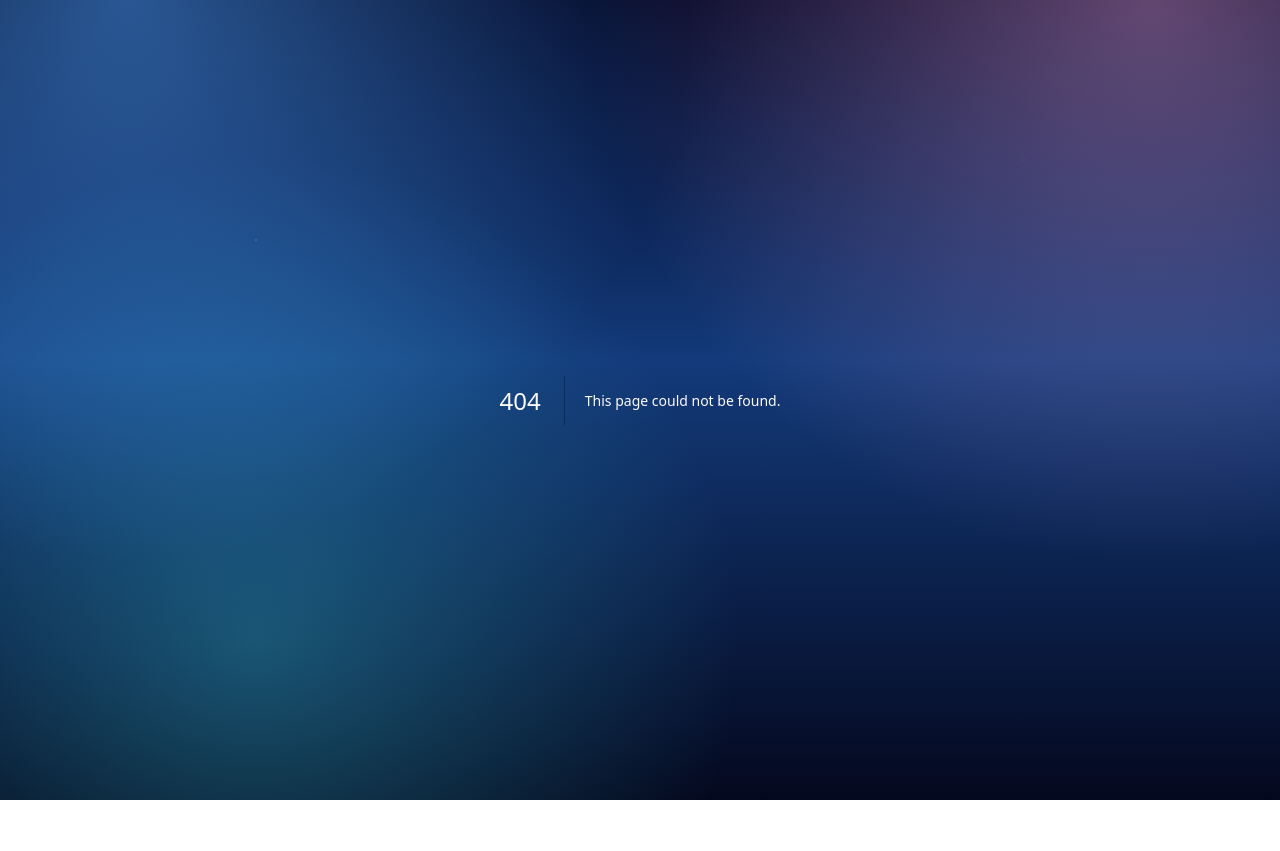
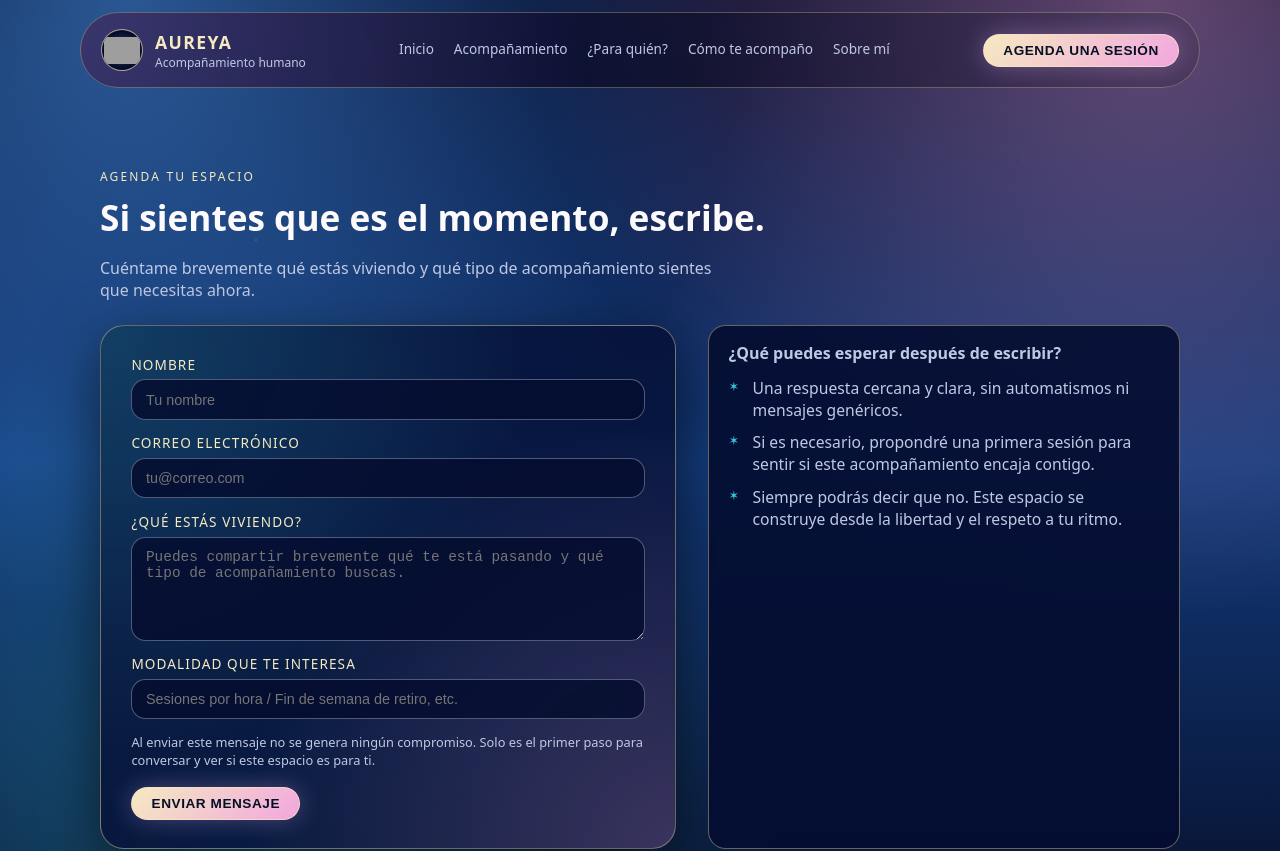
Before and after one commit to lulabtechnology/Entre-almas-abiertas, a Next.js app: page /contacto in a window 1280 px wide. Before the commit this address had no page. Shown: the top 851 px of the page. Before the commit the page ends 800 px from the top, so only its background shows below. Built offline with nearby package versions, Linux system fonts and the light colour scheme; grey boxes are pictures that could not be loaded.

Commit message:
Create page.js

```diff
--- /dev/null
+++ b/app/contacto/page.js
@@ -0,0 +1,107 @@
+import Navbar from "../../components/Navbar";
+import Footer from "../../components/Footer";
+import Section from "../../components/Section";
+import GradientButton from "../../components/GradientButton";
+
+export const metadata = {
+  title: "Contacto | Aureya"
+};
+
+export default function ContactoPage() {
+  return (
+    <>
+      <Navbar />
+      <main className="page-shell">
+        <Section
+          label="Agenda tu espacio"
+          title="Si sientes que es el momento, escribe."
+          lead="Cuéntame brevemente qué estás viviendo y qué tipo de acompañamiento sientes que necesitas ahora."
+        >
+          <div className="form-grid">
+            <div className="card-soft">
+              {/* Cambia el mailto por el correo real de la clienta */}
+              <form
+                action="mailto:correo@aureya.com"
+                method="post"
+                encType="text/plain"
+              >
+                <div className="form-field">
+                  <label htmlFor="nombre">Nombre</label>
+                  <input
+                    id="nombre"
+                    name="Nombre"
+                    type="text"
+                    placeholder="Tu nombre"
+                    required
+                  />
+                </div>
+
+                <div className="form-field">
+                  <label htmlFor="email">Correo electrónico</label>
+                  <input
+                    id="email"
+                    name="Correo"
+                    type="email"
+                    placeholder="tu@correo.com"
+                    required
+                  />
+                </div>
+
+                <div className="form-field">
+                  <label htmlFor="motivo">¿Qué estás viviendo?</label>
+                  <textarea
+                    id="motivo"
+                    name="Motivo"
+                    rows={5}
+                    placeholder="Puedes compartir brevemente qué te está pasando y qué tipo de acompañamiento buscas."
+                    required
+                  />
+                </div>
+
+                <div className="form-field">
+                  <label htmlFor="modalidad">Modalidad que te interesa</label>
+                  <input
+                    id="modalidad"
+                    name="Modalidad"
+                    type="text"
+                    placeholder="Sesiones por hora / Fin de semana de retiro, etc."
+                  />
+                </div>
+
+                <p className="form-hint">
+                  Al enviar este mensaje no se genera ningún compromiso. Solo es
+                  el primer paso para conversar y ver si este espacio es para ti.
+                </p>
+
+                <div style={{ marginTop: "1.1rem" }}>
+                  <GradientButton>Enviar mensaje</GradientButton>
+                </div>
+              </form>
+            </div>
+
+            <div className="mini-card">
+              <h2 style={{ fontSize: "1rem", marginBottom: "0.8rem" }}>
+                ¿Qué puedes esperar después de escribir?
+              </h2>
+              <ul className="bullet-soft">
+                <li>
+                  Una respuesta cercana y clara, sin automatismos ni mensajes
+                  genéricos.
+                </li>
+                <li>
+                  Si es necesario, propondré una primera sesión para sentir si
+                  este acompañamiento encaja contigo.
+                </li>
+                <li>
+                  Siempre podrás decir que no. Este espacio se construye desde
+                  la libertad y el respeto a tu ritmo.
+                </li>
+              </ul>
+            </div>
+          </div>
+        </Section>
+      </main>
+      <Footer />
+    </>
+  );
+}
```
